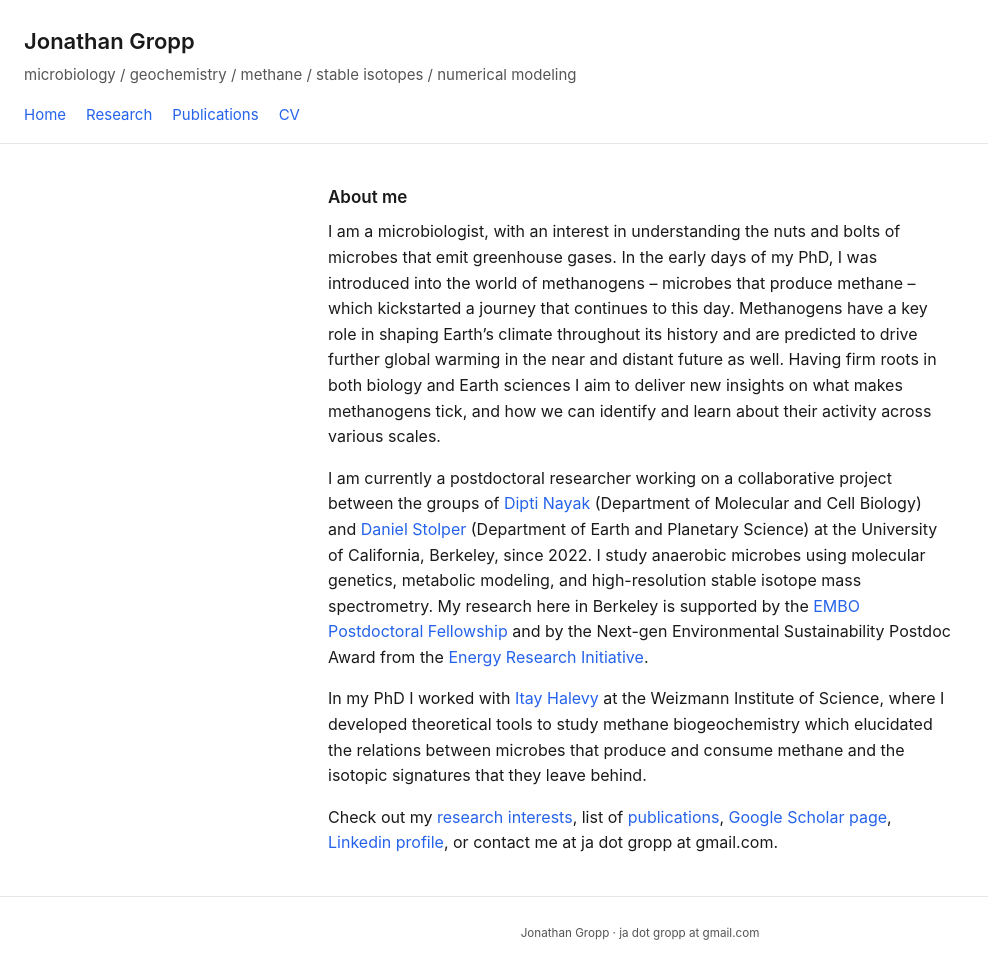
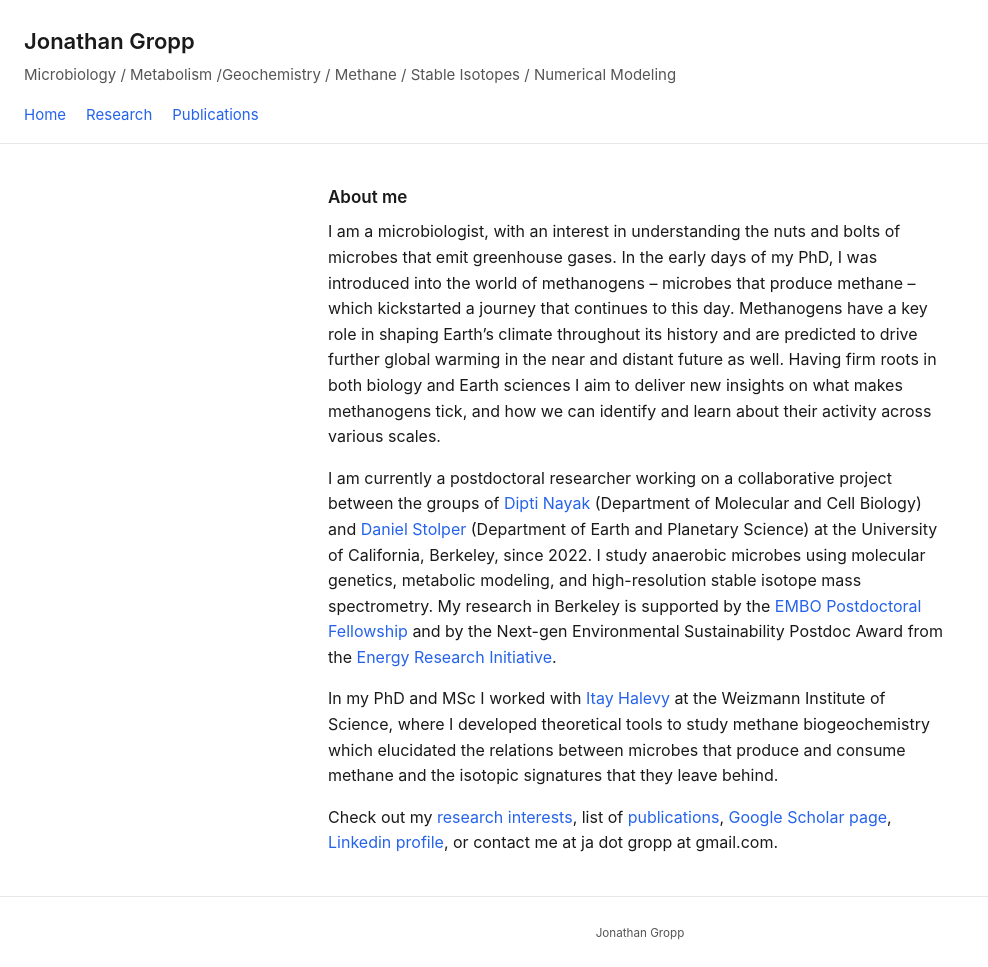
Before and after one commit to jagropp/jagropp.github.io, a Jekyll site: the page built from index.md, in a window 1280 px wide. Shown: the whole page, without its empty margins (0-988 px from the left). Built offline with Jekyll 4.4.1, drawn with Linux system fonts in a browser that asks for light colours; our own code applies the rules of GitHub Pages for plain Markdown files.

Commit message:
minor changes

```diff
--- a/_config.yml
+++ b/_config.yml
@@ -2,11 +2,10 @@ theme             : jekyll-theme-minimal
 # remote_theme      : "mmistakes/minimal-mistakes"
 permalink         : /:categories/:year/:month/:title/
 title             : Jonathan Gropp
-description       : microbiology / geochemistry / methane / stable isotopes / numerical modeling
+description       : Microbiology / Metabolism /Geochemistry / Methane / Stable Isotopes / Numerical Modeling
 layout            : sidebar
 link_research     : Research
 link_publications : Publications
-link_CV           : CV
 
 include:
           - publications.md
--- a/_data/navigation.yml
+++ b/_data/navigation.yml
@@ -8,5 +8,3 @@ main-sidebar:
     url: /research/
   - title: "Publications"
     url: /publications/
-  - title: "CV / Resume"
-    url: /cv/
--- a/_layouts/default.html
+++ b/_layouts/default.html
@@ -22,7 +22,6 @@
           <a href="{{ '/' | relative_url }}">Home</a>
           <a href="{{ '/research' | relative_url }}">{{ site.link_research }}</a>
           <a href="{{ '/publications' | relative_url }}">{{ site.link_publications }}</a>
-          <a href="https://drive.google.com/file/d/1QO8Bps9QcNApD8NcpHIrTMatv1qhBs_8/view?usp=sharing" target="_blank" rel="noopener">{{ site.link_CV }}</a>
         </nav>
       </header>
 
@@ -31,7 +30,7 @@
       </main>
 
       <footer class="site-footer">
-        <p><small>Jonathan Gropp &middot; ja dot gropp at gmail.com</small></p>
+        <p><small>Jonathan Gropp</small></p>
       </footer>
     </div>
     {% if site.google_analytics %}
--- a/index.md
+++ b/index.md
@@ -2,8 +2,8 @@
 I am a microbiologist, with an interest in understanding the nuts and bolts of microbes that emit greenhouse gases. In the early days of my PhD, I was introduced into the world of methanogens -- microbes that produce methane -- which kickstarted a journey that continues to this day. Methanogens have a key role in shaping Earth's climate throughout its history and are predicted to drive further global warming in the near and distant future as well. Having firm roots in both biology and Earth sciences I aim to deliver new insights on what makes methanogens tick, and how we can identify and learn about their activity across various scales.
 
 I am currently a postdoctoral researcher working on a collaborative project between the groups of [Dipti Nayak](https://www.dnayaklab.com){:target="_blank"} (Department of Molecular and Cell Biology) and [Daniel Stolper](https://sites.google.com/berkeley.edu/daniel-stolper/){:target="_blank"} (Department of Earth and Planetary Science) at the University of California, Berkeley, since 2022. I study anaerobic microbes using molecular genetics, metabolic modeling, and high-resolution stable isotope mass spectrometry.
-My research here in Berkeley is supported by the [EMBO Postdoctoral Fellowship](https://www.embo.org/funding/fellowships-grants-and-career-support/postdoctoral-fellowships/){:target="_blank"} and by the Next-gen Environmental Sustainability Postdoc Award from the [Energy Research Initiative](https://www.weizmann.ac.il/sustainability/){:target="_blank"}.
+My research in Berkeley is supported by the [EMBO Postdoctoral Fellowship](https://www.embo.org/funding/fellowships-grants-and-career-support/postdoctoral-fellowships/){:target="_blank"} and by the Next-gen Environmental Sustainability Postdoc Award from the [Energy Research Initiative](https://www.weizmann.ac.il/sustainability/){:target="_blank"}.
 
-In my PhD I worked with [Itay Halevy](https://www.weizmann.ac.il/eserpages/Halevy/){:target="_blank"} at the Weizmann Institute of Science, where I developed theoretical tools to study methane biogeochemistry which elucidated the relations between microbes that produce and consume methane and the isotopic signatures that they leave behind.
+In my PhD and MSc I worked with [Itay Halevy](https://www.weizmann.ac.il/eserpages/Halevy/){:target="_blank"} at the Weizmann Institute of Science, where I developed theoretical tools to study methane biogeochemistry which elucidated the relations between microbes that produce and consume methane and the isotopic signatures that they leave behind.
 
 Check out my [research interests](research.md), list of [publications](publications.md), [Google Scholar page](https://scholar.google.com/citations?user=y664qEAAAAAJ&hl=en){:target="_blank"}, [Linkedin profile](https://www.linkedin.com/in/jonathan-gropp-948a9791/){:target="_blank"}, or contact me at ja dot gropp at gmail.com.
```
